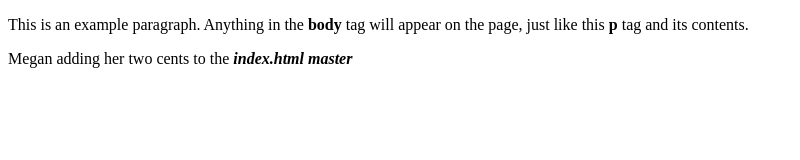
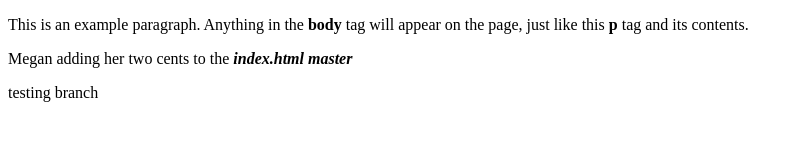
Before and after one commit to k15arai/MERN_group_test, a plain HTML site: page index.html in a window 1280 px wide. Shown: the whole page, without its empty margins (0-800 px from the left). Drawn offline with Linux system fonts and the light colour scheme.

Commit message:
Testing new branch

```diff
--- a/index.html
+++ b/index.html
@@ -10,5 +10,6 @@
       contents.
     </p>
     <p>Megan adding her two cents to the <b><i>index.html master</i></b></p>
+    <p>testing branch</p>
   </body>
 </html>
```
Also changed, not shown: meg.html (+1 -0 lines).
